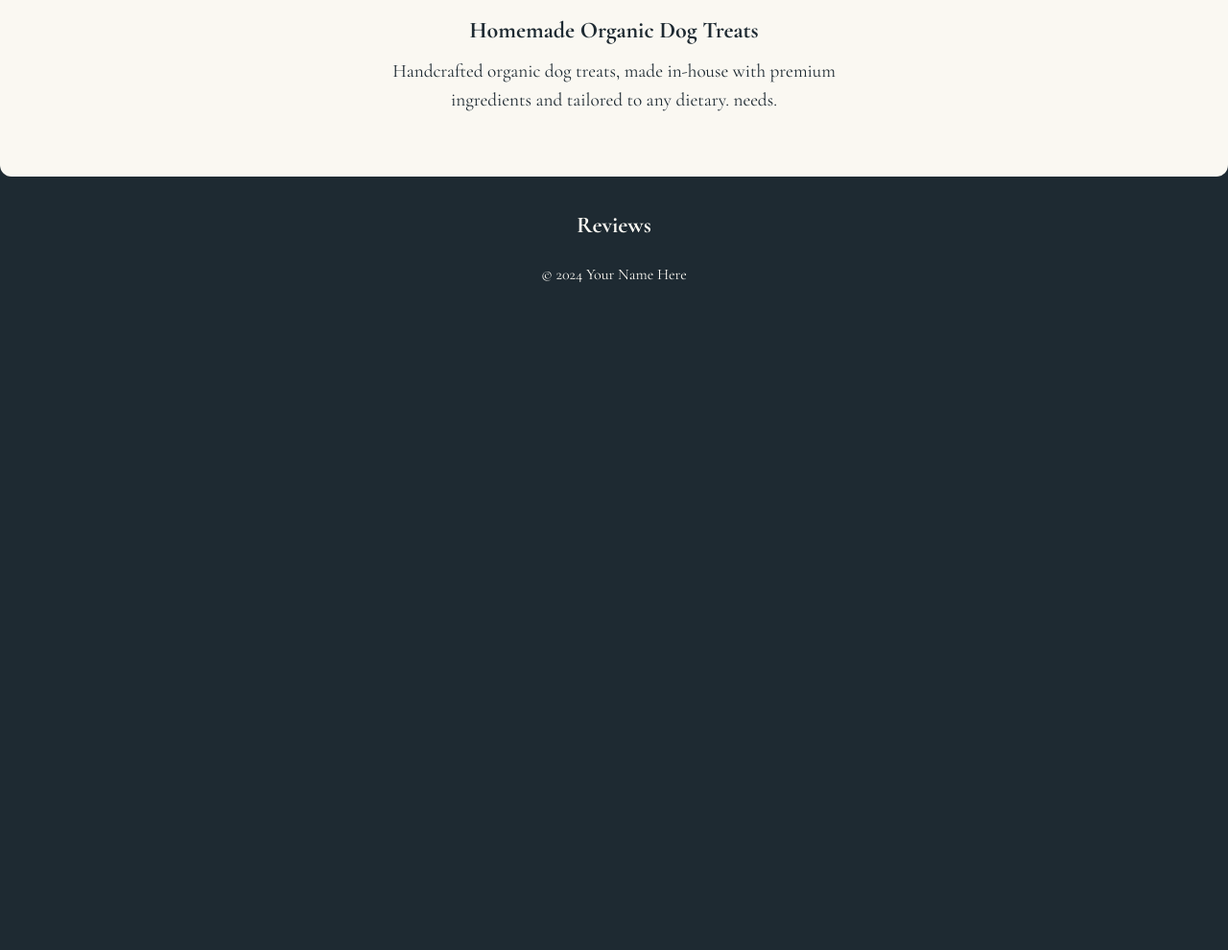
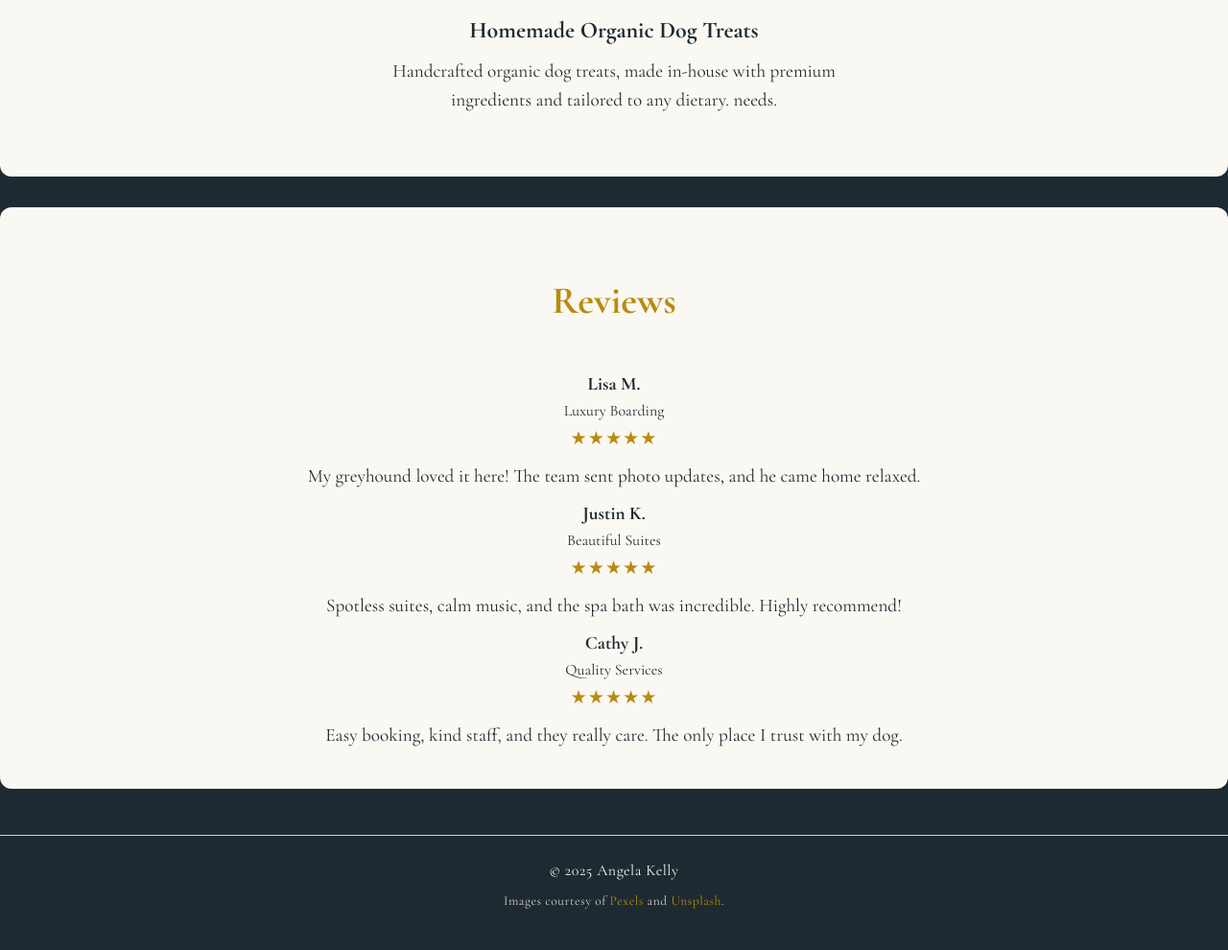
Before and after one commit to RVCC-IDMX/midterm-akelly0202, a plain HTML site: page index.html in a window 1280 px wide. Shown: the part 3149-4139 px from the top of the page at 96% size. Before the commit the page ends 3449 px from the top, so only its background shows below. Drawn offline with nearby package versions, Linux system fonts and the light colour scheme.

Commit message:
Reviews and footer

```diff
--- a/css/style.css
+++ b/css/style.css
@@ -7,11 +7,10 @@
     --bg: #1E2A32;
     --text: #FAF8F2;
     --accent: #B88B11;
-    /* buttons, highlights */
+    /* buttons, h2 */
     --secondary: #8F6E49;
-    /*cards, surfaces */
     --neutral: #D7D2C8;
-    /*section backgrounds*/
+    /* backgrounds */
 }
 
 body {
@@ -21,6 +20,19 @@ body {
     margin: 0;
     text-align: center;
     line-height: 1.6;
+    padding-bottom: 5em;
+}
+
+h2 {
+    font-size: 2.5em;
+}
+
+h3 {
+    font-size: 1.5em;
+}
+
+p {
+    font-size: 1.2em;
 }
 
 /* Header & Hero */
@@ -67,7 +79,7 @@ header h1 {
 #services h2 {
     color: #B88B11;
     margin-bottom: 1em;
-    font-size: 2.5em;
+
 }
 
 .service {
@@ -86,14 +98,14 @@ header h1 {
 .service h3 {
     color: #1E2A32;
     margin-bottom: 0.3em;
-    font-size: 1.5em;
+
 }
 
 .service p {
     color: #1E2A32;
     margin: 0 auto;
     max-width: 500px;
-    font-size: 1.2em;
+
 }
 
 /* Buttons */
@@ -108,9 +120,70 @@ button:hover {
 }
 
 /* Reviews */
+#reviews {
+    background-color: #FAF8F2;
+    color: #1E2A32;
+    padding: 2em 1em;
+    border-radius: 12px;
+    margin: 2em 0;
+    text-align: center;
+}
+
+#reviews h2 {
+    color: #B88B11;
+    margin-bottom: 1em;
+}
+
+.review .name {
+    font-weight: bold;
+    color: #1E2A32;
+    font-size: 1.2em;
+
+}
+
+.review .rating {
+    color: #B88B11;
+    letter-spacing: 1px;
+    margin-bottom: 0.5em;
+    font-size: 1.2em;
+
+}
+
+.review .content {
+    line-height: 1.5;
+    margin-bottom: 0.5em;
+    font-size: 1.2em;
+
+}
 
 /* Footer */
+footer {
+    background-color: #1E2A32;
+    color: #FAF8F2;
+    text-align: center;
+    padding: 1.5em 0;
+    margin-top: 3em;
+    border-top: 1.5px solid #D7D2C8;
+    font-size: 1em;
+    letter-spacing: 0.5px;
+}
 
+/* Footer link colors */
+footer a {
+    color: #B88B11;
+    text-decoration: none;
+
+}
+
+footer a:hover {
+    text-decoration: underline;
+}
+
+footer .credits {
+    margin-top: 0.5em;
+    font-size: 0.85rem;
+    color: #D7D2C8;
+}
 
 /* Media state for Desktop site */
 @media (min-width: 1000px) {
--- a/index.html
+++ b/index.html
@@ -59,29 +59,39 @@
         <section id="reviews">
             <h2>Reviews</h2>
             <div class="review">
-                <div class="name"></div>
-                <div class="title"></div>
-                <div class="rating"></div>
-                <div class="content"></div>
+                <div class="name">Lisa M.</div>
+                <div class="title">Luxury Boarding</div>
+                <div class="rating">★★★★★</div>
+                <div class="content">My greyhound loved it here! The team sent photo updates, and he came home relaxed.
+                </div>
             </div>
             <div class="review">
-                <div class="name"></div>
-                <div class="title"></div>
-                <div class="rating"></div>
-                <div class="content"></div>
+                <div class="name">Justin K.</div>
+                <div class="title">Beautiful Suites</div>
+                <div class="rating">★★★★★</div>
+                <div class="content">Spotless suites, calm music, and the spa bath was incredible. Highly recommend!
+                </div>
             </div>
             <div class="review">
-                <div class="name"></div>
-                <div class="title"></div>
-                <div class="rating"></div>
-                <div class="content"></div>
+                <div class="name">Cathy J.</div>
+                <div class="title">Quality Services</div>
+                <div class="rating">★★★★★</div>
+                <div class="content">Easy booking, kind staff, and they really care. The only place I trust with my dog.
+                </div>
             </div>
         </section>
 
     </main>
     <footer>
-        &copy; 2024 Your Name Here
+        &copy; 2025 Angela Kelly
+        <p class="credits">
+            Images courtesy of
+            <a href="https://www.pexels.com" target="_blank">Pexels</a> and
+            <a href="https://unsplash.com" target="_blank">Unsplash</a>.
+            <!-- I looked up to find out how I could put these courtesy links -->
+        </p>
     </footer>
+
 
 </body>
 
```
